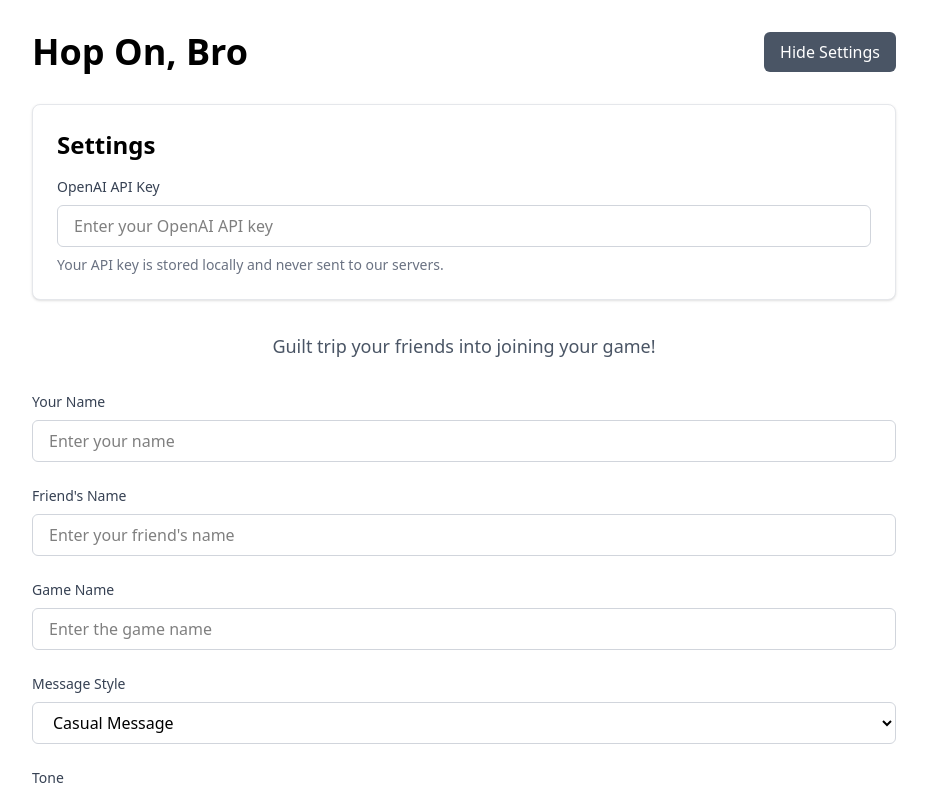
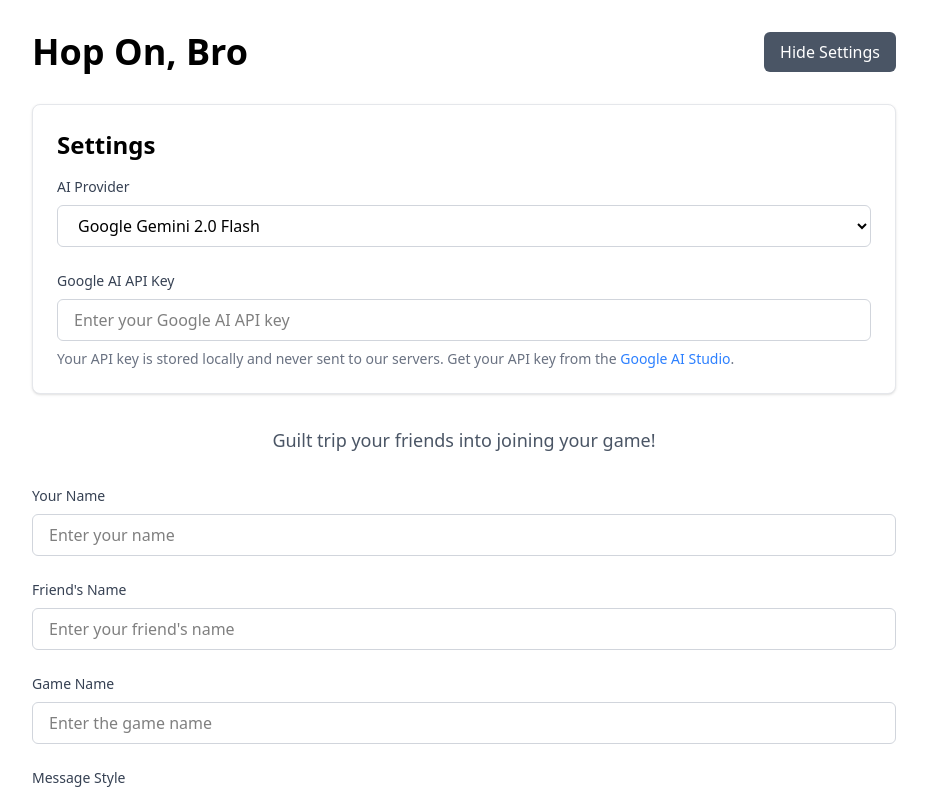
Before and after one commit to braden-godley/hop-on-bro, a React (Vite) app: page / in a window 1280 px wide. Shown: the top 794 px of the page, without its empty margins (176-1103 px from the left). Built offline with nearby package versions, Linux system fonts and the light colour scheme.

Commit message:
add google gemini option

```diff
--- a/package.json
+++ b/package.json
@@ -10,6 +10,7 @@
     "preview": "vite preview"
   },
   "dependencies": {
+    "@google/generative-ai": "^0.24.0",
     "@tailwindcss/vite": "^4.0.17",
     "openai": "^4.90.0",
     "react": "^19.0.0",
--- a/src/App.jsx
+++ b/src/App.jsx
@@ -1,4 +1,5 @@
 import { useState, useEffect } from 'react'
+import { GoogleGenerativeAI } from '@google/generative-ai'
 import OpenAI from 'openai'
 import Settings from './components/Settings'
 import MessageForm from './components/MessageForm'
@@ -23,11 +24,15 @@ function App() {
   const [desperationLevel, setDesperationLevel] = useState('flirty')
   const [copySuccess, setCopySuccess] = useState(false)
   const [apiKey, setApiKey] = useState('')
+  const [aiProvider, setAiProvider] = useState('gemini')
   const [showSettings, setShowSettings] = useState(false)
 
   useEffect(() => {
-    // Load API key from localStorage on component mount
-    const storedKey = localStorage.getItem('openaiApiKey')
+    // Load settings from localStorage on component mount
+    const storedProvider = localStorage.getItem('aiProvider') || 'gemini'
+    const storedKey = localStorage.getItem(`${storedProvider}ApiKey`)
+
+    setAiProvider(storedProvider)
     if (storedKey) {
       setApiKey(storedKey)
     } else {
@@ -47,7 +52,16 @@ function App() {
   const handleApiKeyChange = (e) => {
     const newKey = e.target.value
     setApiKey(newKey)
-    localStorage.setItem('openaiApiKey', newKey)
+    localStorage.setItem(`${aiProvider}ApiKey`, newKey)
+  }
+
+  const handleAiProviderChange = (e) => {
+    const newProvider = e.target.value
+    setAiProvider(newProvider)
+    localStorage.setItem('aiProvider', newProvider)
+    // Load the API key for the new provider
+    const storedKey = localStorage.getItem(`${newProvider}ApiKey`)
+    setApiKey(storedKey || '')
   }
 
   const handleInputChange = (e, field) => {
@@ -76,22 +90,29 @@ function App() {
     setError('')
 
     if (!apiKey) {
-      setError('Please enter your OpenAI API key in settings')
+      setError(`Please enter your ${aiProvider === 'gemini' ? 'Google' : 'OpenAI'} API key in settings`)
       setIsLoading(false)
       return
     }
 
     try {
-      const openai = new OpenAI({
-        apiKey: apiKey,
-        dangerouslyAllowBrowser: true,
-      })
-
       const contentTypeName = contentTypes.find(type => type.value === contentType)?.label || 'casual'
       const prompt = generatePrompt(userName, friendName, gameName, desperationLevel, contentType, contentTypeName)
 
       console.log(prompt)
 
+      let response
+      if (aiProvider === 'gemini') {
+        const genAI = new GoogleGenerativeAI(apiKey)
+        const model = genAI.getGenerativeModel({ model: "gemini-2.0-flash" })
+        const result = await model.generateContent(prompt)
+        const geminiResponse = await result.response
+        response = geminiResponse.text()
+      } else {
+        const openai = new OpenAI({
+          apiKey: apiKey,
+          dangerouslyAllowBrowser: true,
+        })
         const completion = await openai.chat.completions.create({
           model: "gpt-4o-mini",
           messages: [
@@ -103,8 +124,10 @@ function App() {
           temperature: 0.8,
           max_tokens: 1000
         })
+        response = completion.choices[0].message.content
+      }
 
-      setGeneratedMessage(completion.choices[0].message.content)
+      setGeneratedMessage(response)
     } catch (err) {
       setError('Failed to generate message. Please check your API key and try again.')
       console.error('Error:', err)
@@ -136,7 +159,12 @@ function App() {
       </div>
 
       {showSettings && (
-        <Settings apiKey={apiKey} onApiKeyChange={handleApiKeyChange} />
+        <Settings
+          apiKey={apiKey}
+          onApiKeyChange={handleApiKeyChange}
+          aiProvider={aiProvider}
+          onAiProviderChange={handleAiProviderChange}
+        />
       )}
 
       <p className="text-lg text-gray-600 text-center mb-8">Guilt trip your friends into joining your game!</p>
--- a/src/components/Settings.jsx
+++ b/src/components/Settings.jsx
@@ -1,26 +1,68 @@
 import React from 'react'
 
-const Settings = ({ apiKey, onApiKeyChange }) => {
+const Settings = ({ apiKey, onApiKeyChange, aiProvider, onAiProviderChange }) => {
+  const getApiKeyLabel = () => {
+    return aiProvider === 'gemini' ? 'Google AI API Key' : 'OpenAI API Key'
+  }
+
+  const getApiKeyPlaceholder = () => {
+    return aiProvider === 'gemini'
+      ? 'Enter your Google AI API key'
+      : 'Enter your OpenAI API key'
+  }
+
+  const getApiKeyLink = () => {
+    return aiProvider === 'gemini'
+      ? 'https://makersuite.google.com/app/apikey'
+      : 'https://platform.openai.com/api-keys'
+  }
+
+  const getApiKeyLinkText = () => {
+    return aiProvider === 'gemini'
+      ? 'Google AI Studio'
+      : 'OpenAI Platform'
+  }
+
   return (
     <div className="mb-8 p-6 bg-white border border-gray-200 rounded-lg shadow-sm">
       <h2 className="text-2xl font-semibold mb-4">Settings</h2>
+      <div className="space-y-6">
+        <div>
+          <label htmlFor="aiProvider" className="block text-sm font-medium text-gray-700 mb-2">
+            AI Provider
+          </label>
+          <select
+            id="aiProvider"
+            value={aiProvider}
+            onChange={onAiProviderChange}
+            className="w-full px-4 py-2 border border-gray-300 rounded-md focus:ring-2 focus:ring-blue-500 focus:border-blue-500"
+          >
+            <option value="gemini">Google Gemini 2.0 Flash</option>
+            <option value="openai">OpenAI GPT-4o-mini</option>
+          </select>
+        </div>
+
         <div>
           <label htmlFor="apiKey" className="block text-sm font-medium text-gray-700 mb-2">
-          OpenAI API Key
+            {getApiKeyLabel()}
           </label>
           <input
             type="password"
             id="apiKey"
             value={apiKey}
             onChange={onApiKeyChange}
-          placeholder="Enter your OpenAI API key"
+            placeholder={getApiKeyPlaceholder()}
             autoComplete="off"
             data-1p-ignore
             className="w-full px-4 py-2 border border-gray-300 rounded-md focus:ring-2 focus:ring-blue-500 focus:border-blue-500"
           />
           <p className="mt-2 text-sm text-gray-500">
-          Your API key is stored locally and never sent to our servers.
+            Your API key is stored locally and never sent to our servers. Get your API key from the{' '}
+            <a href={getApiKeyLink()} target="_blank" rel="noopener noreferrer" className="text-blue-500 hover:text-blue-600">
+              {getApiKeyLinkText()}
+            </a>.
           </p>
+        </div>
       </div>
     </div>
   )
```
Also changed, not shown: 2 other files (tests, documents, lock files or other folders). Lines whose indentation alone changed are shown as unchanged.
